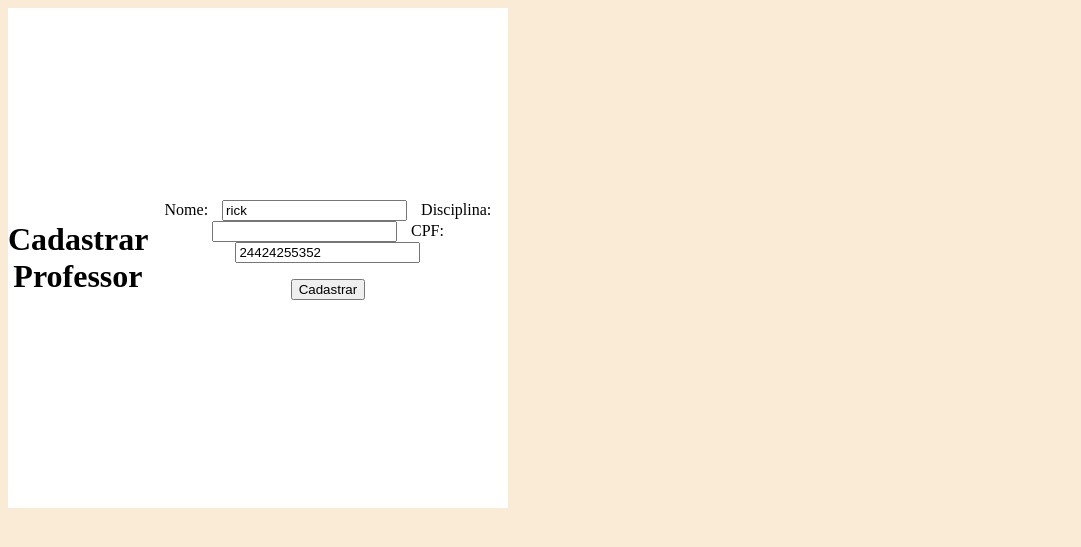
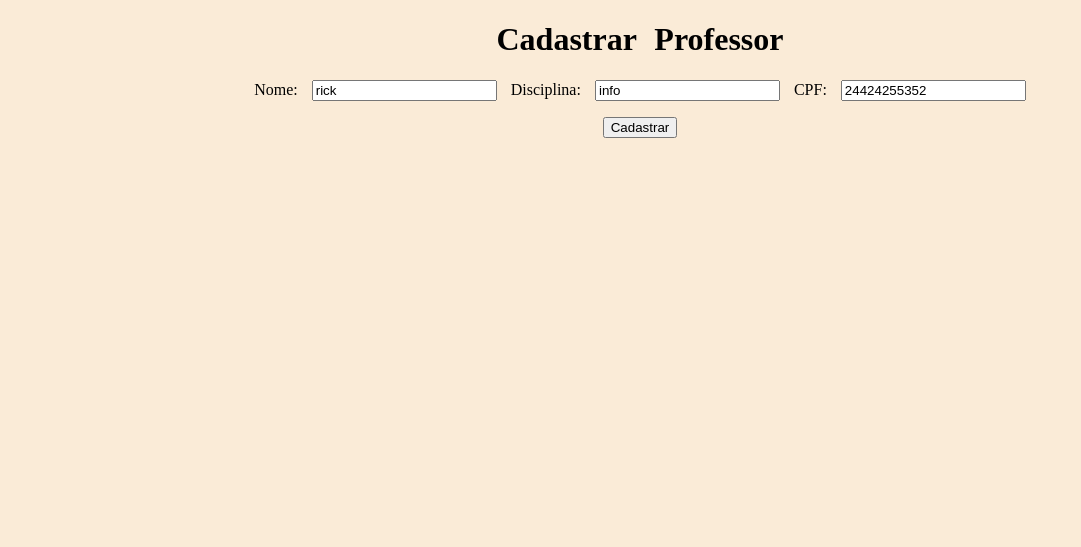
Before and after one commit to RafaelHenriq/cruds_rafa-, a Django app: page /professor_editar/4/ in a window 1280 px wide. Shown: the top 547 px of the page, without its empty margins (0-1081 px from the left). Run offline with Django 4.2, Linux system fonts and the light colour scheme; data comes from the database, SQL or seed files in the repository; both versions use the stored data as it was after the commit.

Commit message:
alteraçao do banco de dados

```diff
--- a/core/models.py
+++ b/core/models.py
@@ -12,5 +12,5 @@ class Aluno(models.Model):
 
 class Professor(models.Model):
     nome = models.CharField('Nome', max_length=100)
-    disciplina = models.IntegerField('Disciplina')
+    disciplina = models.CharField('Disciplina', max_length=50)
     cpf = models.IntegerField('CPF')
--- a/templates/cursos.html
+++ b/templates/cursos.html
@@ -5,7 +5,7 @@
     <meta http-equiv="X-UA-Compatible" content="IE=edge">
     <meta name="viewport" content="width=device-width, initial-scale=1.0">
     <title>Document</title>
-
+    <link href="https://cdn.jsdelivr.net/npm/bootstrap@5.2.0/dist/css/bootstrap.min.css" rel="stylesheet" integrity="sha384-gH2yIJqKdNHPEq0n4Mqa/HGKIhSkIHeL5AyhkYV8i59U5AR6csBvApHHNl/vI1Bx" crossorigin="anonymous">
     <style type="text/css">
 
 
@@ -35,5 +35,6 @@
     {% empty %}
     <p> não existem cursos cadastrados</p>
     {% endfor %}
+    <script src="https://cdn.jsdelivr.net/npm/bootstrap@5.2.0/dist/js/bootstrap.bundle.min.js" integrity="sha384-A3rJD856KowSb7dwlZdYEkO39Gagi7vIsF0jrRAoQmDKKtQBHUuLZ9AsSv4jD4Xa" crossorigin="anonymous"></script>
 </body>
 </html>
--- a/templates/professor_cadastrar.html
+++ b/templates/professor_cadastrar.html
@@ -22,15 +22,6 @@
            background-color:antiquewhite;
            font-size: center;
         }
-        div{
-           display: flex;
-           width: 500px;
-           height: 500px;
-           justify-content: center;
-           background-color: white;
-           align-items: center;
-
-        }
         </style>
 </head>
 <body>
```
Also changed, not shown: templates/professor.html (+21 -7 lines), db.sqlite3.
